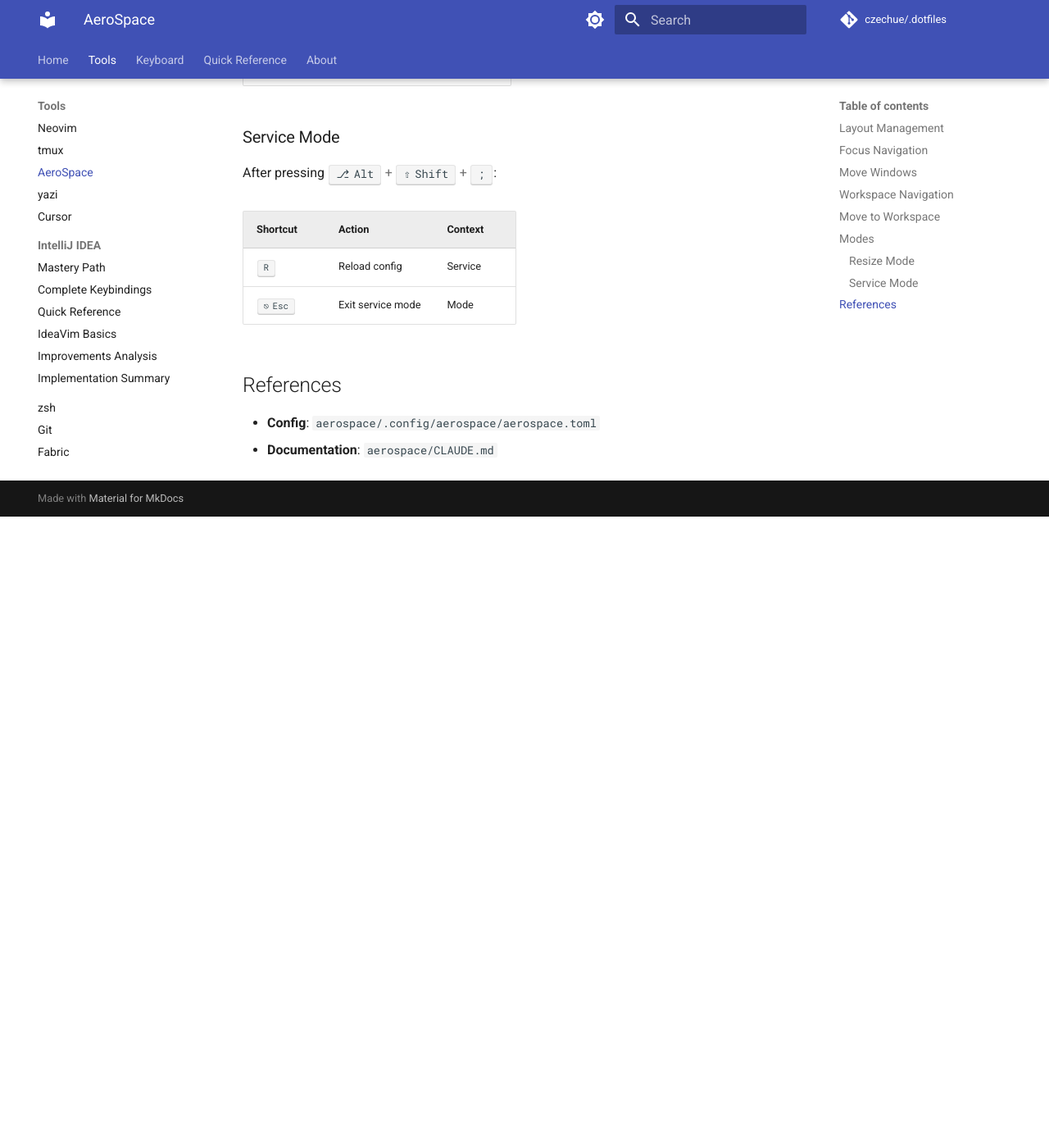
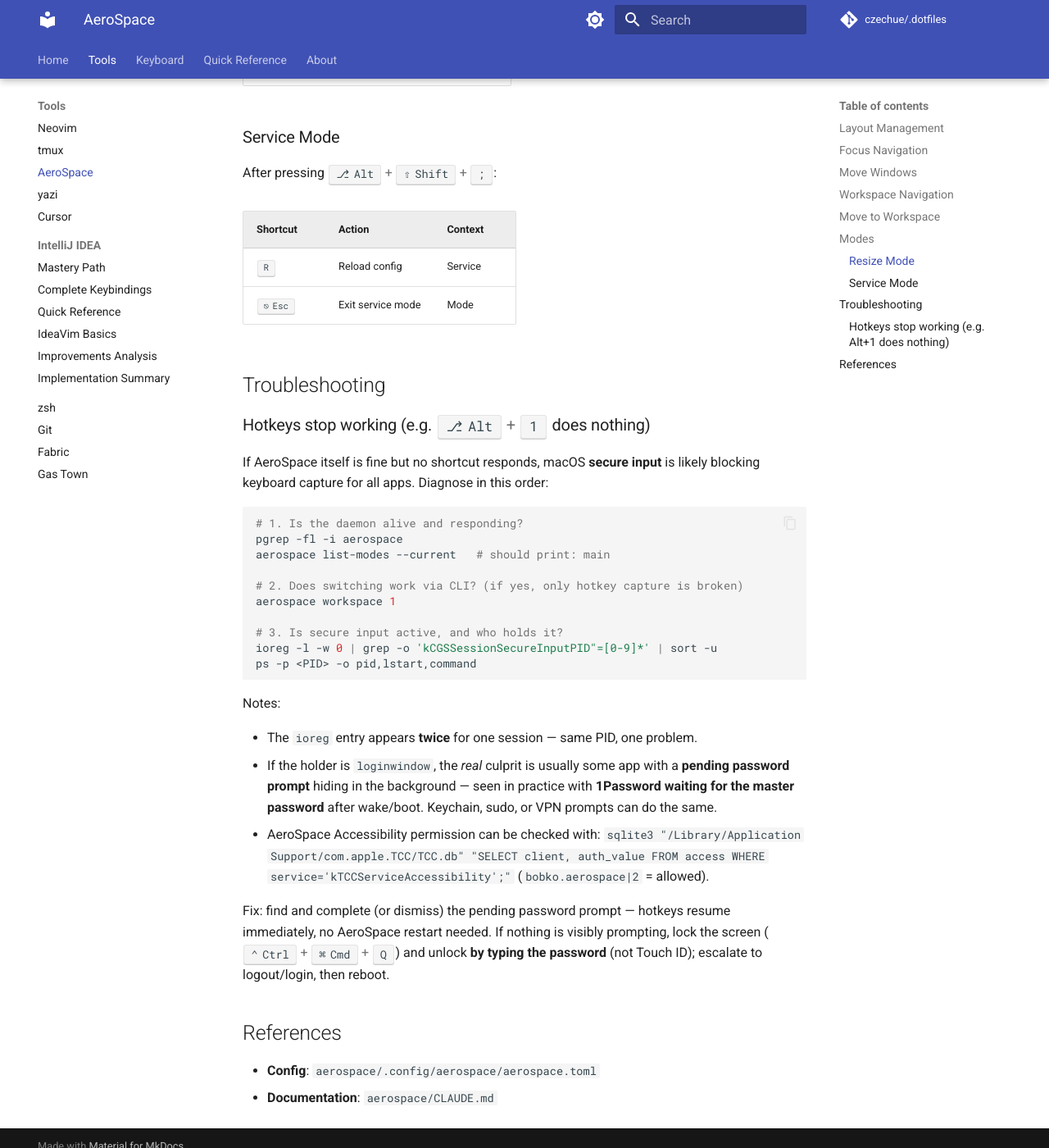
Before and after one commit to czechue/.dotfiles, an MkDocs documentation site: the page built from docs/tools/aerospace.md, in a window 1280 px wide and 1400 px high, scrolled down 3011 px. Shown: the whole window at 82% size. Built offline with MkDocs 1.6.1 and Material for MkDocs 9.7.7, drawn with Linux system fonts in a browser that asks for light colours; comment, search, counter and statistics services are not loaded; before the commit the page ends 3641 px from its top, so only the background shows below that.

Commit message:
feat(aerospace): pin workspaces 1-9 to Dell, 10 to laptop screen; add secure-input troubleshooting doc
Adds alt-0/alt-shift-0 bindings for workspace 10 and a troubleshooting
section for hotkeys silently blocked by macOS secure input (e.g. a
pending 1Password prompt holding the keyboard).

Co-Authored-By: Claude Fable 5 <noreply@anthropic.com>

````diff
--- a/docs/tools/aerospace.md
+++ b/docs/tools/aerospace.md
@@ -117,6 +117,42 @@ After pressing ++alt+shift+semicolon++:
 
 </div>
 
+## Troubleshooting
+
+### Hotkeys stop working (e.g. ++alt+1++ does nothing)
+
+If AeroSpace itself is fine but no shortcut responds, macOS **secure input** is
+likely blocking keyboard capture for all apps. Diagnose in this order:
+
+```bash
+# 1. Is the daemon alive and responding?
+pgrep -fl -i aerospace
+aerospace list-modes --current   # should print: main
+
+# 2. Does switching work via CLI? (if yes, only hotkey capture is broken)
+aerospace workspace 1
+
+# 3. Is secure input active, and who holds it?
+ioreg -l -w 0 | grep -o 'kCGSSessionSecureInputPID"=[0-9]*' | sort -u
+ps -p <PID> -o pid,lstart,command
+```
+
+Notes:
+
+- The `ioreg` entry appears **twice** for one session — same PID, one problem.
+- If the holder is `loginwindow`, the *real* culprit is usually some app with a
+  **pending password prompt** hiding in the background — seen in practice with
+  **1Password waiting for the master password** after wake/boot. Keychain, sudo,
+  or VPN prompts can do the same.
+- AeroSpace Accessibility permission can be checked with:
+  `sqlite3 "/Library/Application Support/com.apple.TCC/TCC.db" "SELECT client, auth_value FROM access WHERE service='kTCCServiceAccessibility';"`
+  (`bobko.aerospace|2` = allowed).
+
+Fix: find and complete (or dismiss) the pending password prompt — hotkeys
+resume immediately, no AeroSpace restart needed. If nothing is visibly
+prompting, lock the screen (++ctrl+cmd+q++) and unlock **by typing the
+password** (not Touch ID); escalate to logout/login, then reboot.
+
 ## References
 
 - **Config**: `aerospace/.config/aerospace/aerospace.toml`
````
Also changed, not shown: 1 other file.
